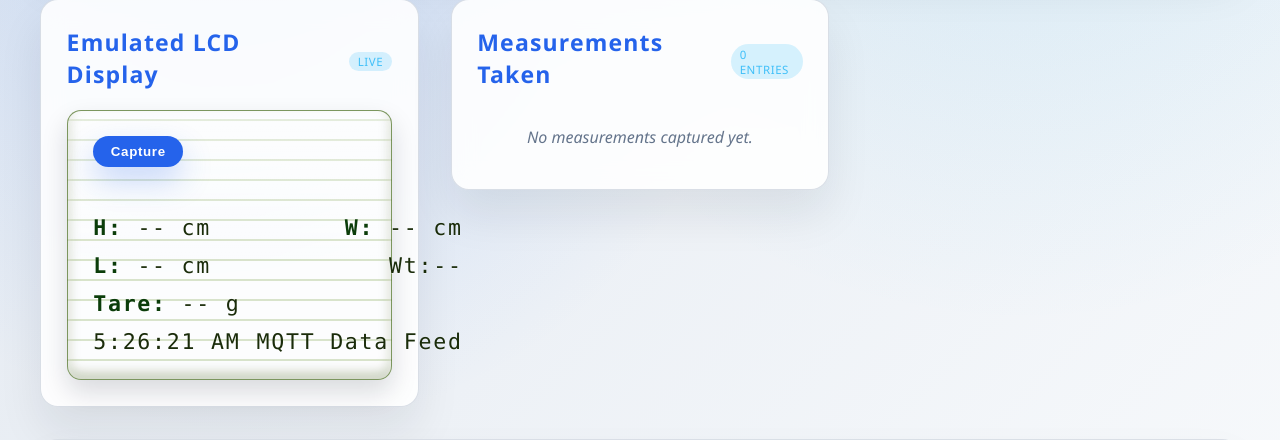
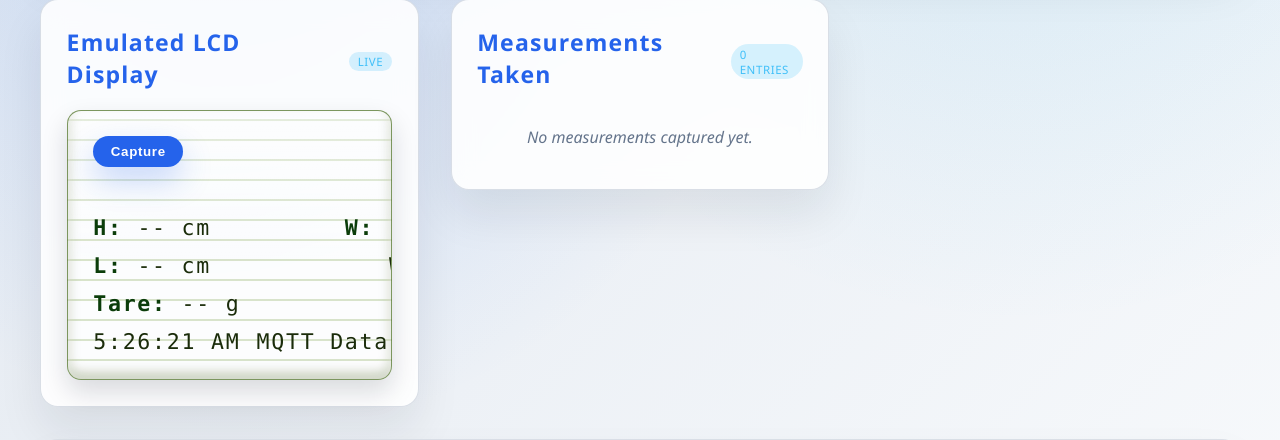
Before and after one commit to mitchweightman-nz/measurepi, a Flask app: page / in a window 1280 px wide. Shown: the part 252-692 px from the top of the page. Run offline with Flask 3, Linux system fonts and the light colour scheme; data that the repository does not hold is empty.

Commit message:
Update index.html

```diff
--- a/templates/index.html
+++ b/templates/index.html
@@ -141,6 +141,8 @@
       display: grid;
       gap: 1rem;
       color: #1a2c0a;
+      white-space: nowrap;
+      overflow-x: auto;
     }
 
     .lcd-controls {
@@ -190,6 +192,11 @@
     #lcdDisplay .action-feedback {
       color: rgba(26, 44, 10, 0.7);
     }
+
+  #measurementHistory {
+	  white-space: nowrap;
+      overflow-x: auto;
+	}
 
     .history-table {
       width: 100%;
```
